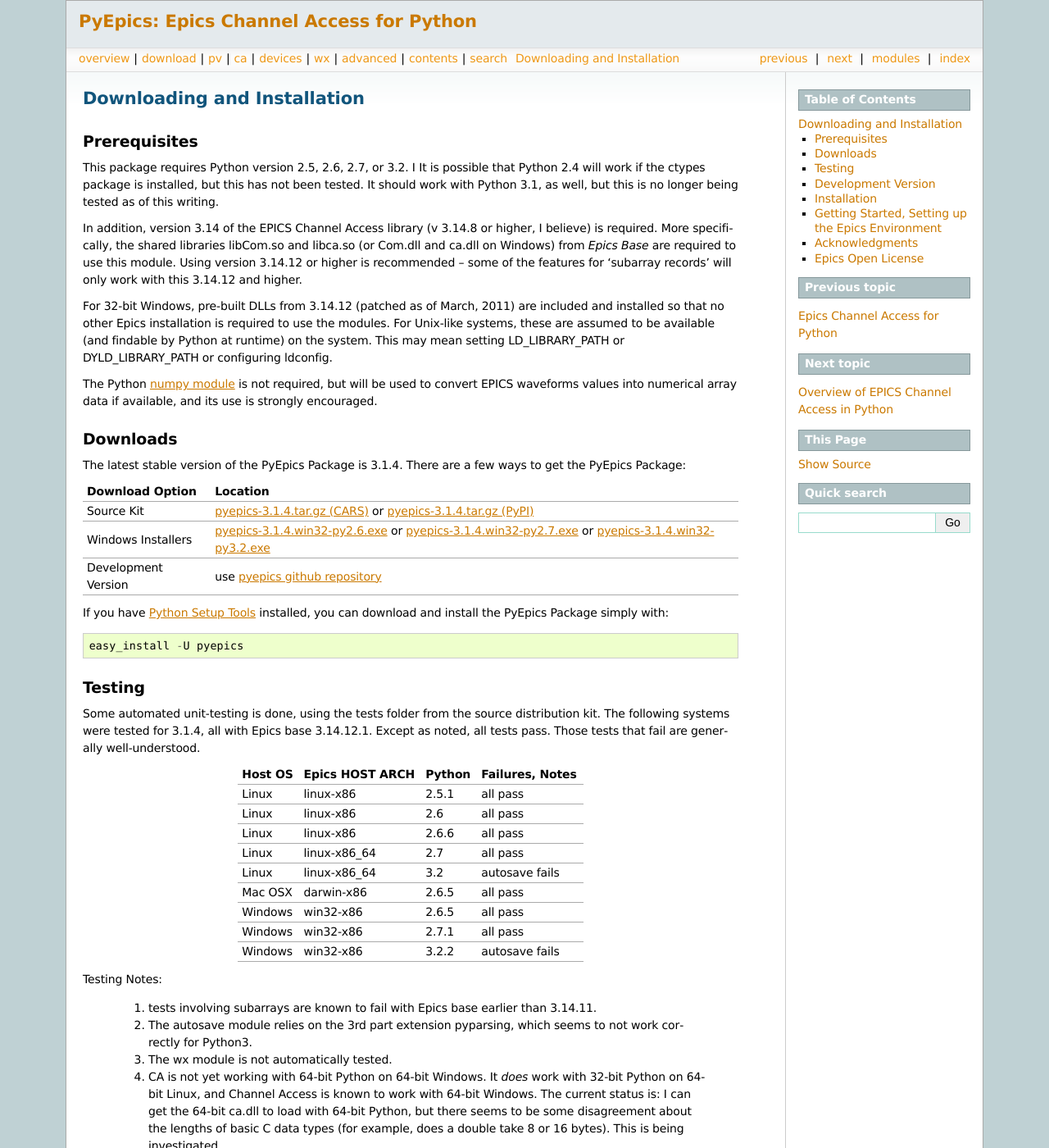
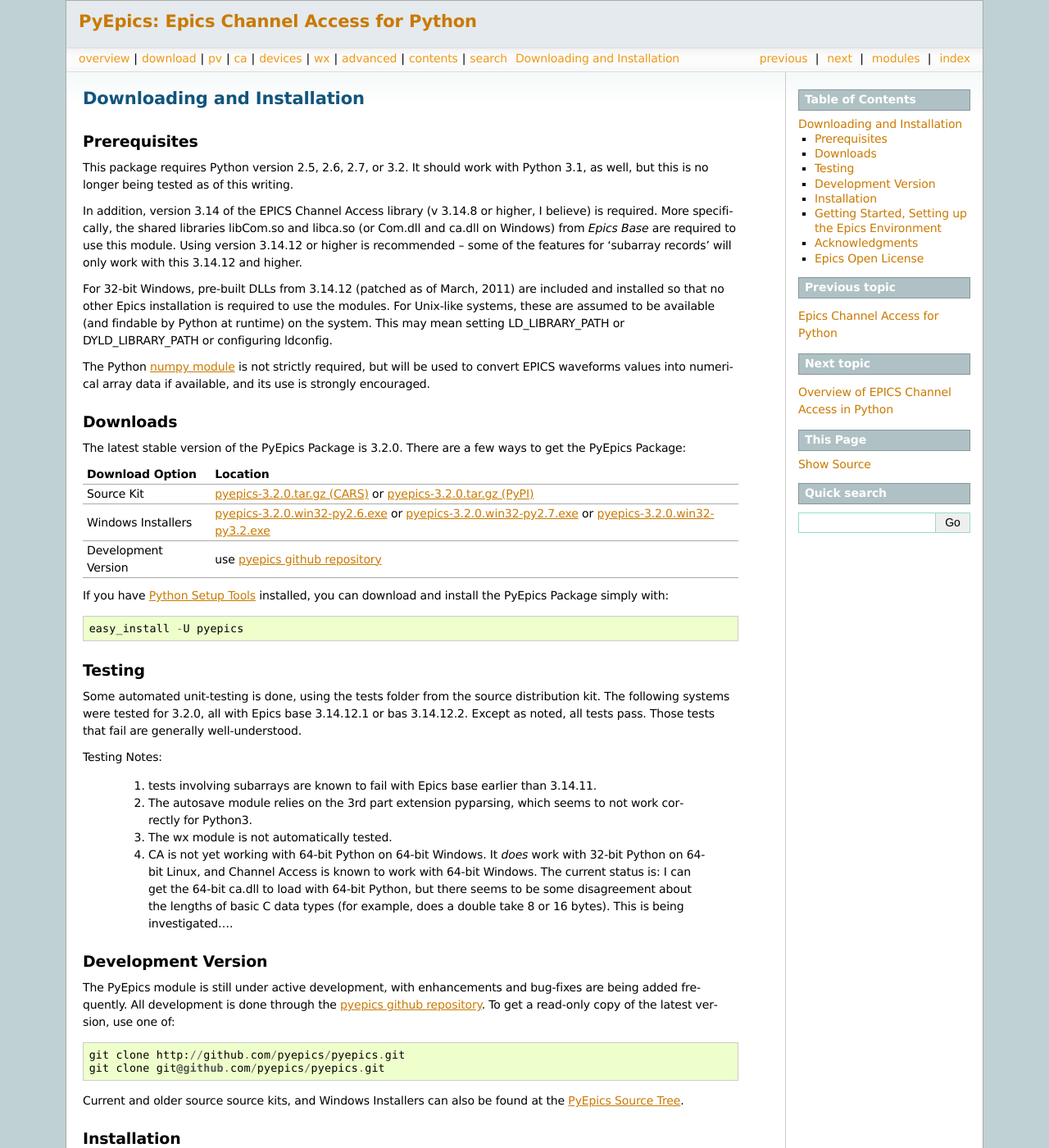
Before and after one commit to pyepics/pyepics, a Sphinx documentation site: the page built from doc/installation.rst, in a window 1280 px wide and 1400 px high. Shown: the whole window at 82% size. Built offline with Sphinx 7.4.7, drawn with Linux system fonts in a browser that asks for light colours; formulas are drawn with MathJax 3; pages that are not in the unit, such as notebooks, are missing from menus; the version number is read from the project's files by our own code.

```diff
--- a/doc/installation.rst
+++ b/doc/installation.rst
@@ -5,10 +5,9 @@ Downloading and Installation
 Prerequisites
 ~~~~~~~~~~~~~~~
 
-This package requires Python version 2.5, 2.6, 2.7, or 3.2.  I It is
-possible that Python 2.4 will work if the ctypes package is installed, but
-this has not been tested.  It should work with Python 3.1, as well, but
-this is no longer being tested as of this writing.
+This package requires Python version 2.5, 2.6, 2.7, or 3.2.  It should work
+with Python 3.1, as well, but this is no longer being tested as of this
+writing.
 
 In addition, version 3.14 of the EPICS Channel Access library (v 3.14.8 or
 higher, I believe) is required.  More specifically, the shared libraries
@@ -23,21 +22,21 @@ to use the modules.  For Unix-like systems, these are assumed to be
 available (and findable by Python at runtime) on the system. This may mean
 setting LD_LIBRARY_PATH or DYLD_LIBRARY_PATH or configuring ldconfig.
 
-The Python `numpy module <http://numpy.scipy.org/>`_ is not required, but
-will be used to convert EPICS waveforms values into numerical array data if
-available, and its use is strongly encouraged.
+The Python `numpy module <http://numpy.scipy.org/>`_ is not strictly
+required, but will be used to convert EPICS waveforms values into numerical
+array data if available, and its use is strongly encouraged.
 
 Downloads
 ~~~~~~~~~~~~~
 
-The latest stable version of the PyEpics Package is 3.1.4.  There are
+The latest stable version of the PyEpics Package is 3.2.0.  There are
 a few ways to get the PyEpics Package:
 
-.. _pyepics-3.1.4.tar.gz (CARS):   http://cars9.uchicago.edu/software/python/pyepics3/src/pyepics-3.1.4.tar.gz
-.. _pyepics-3.1.4.tar.gz (PyPI):   http://pypi.python.org/packages/source/p/pyepics/pyepics-3.1.4.tar.gz
-.. _pyepics-3.1.4.win32-py2.6.exe: http://cars9.uchicago.edu/software/python/pyepics3/src/pyepics-3.1.4.win32-py2.6.exe
-.. _pyepics-3.1.4.win32-py2.7.exe: http://cars9.uchicago.edu/software/python/pyepics3/src/pyepics-3.1.4.win32-py2.7.exe
-.. _pyepics-3.1.4.win32-py3.2.exe: http://cars9.uchicago.edu/software/python/pyepics3/src/pyepics-3.1.4.win32-py3.2.exe
+.. _pyepics-3.2.0.tar.gz (CARS):   http://cars9.uchicago.edu/software/python/pyepics3/src/pyepics-3.2.0.tar.gz
+.. _pyepics-3.2.0.tar.gz (PyPI):   http://pypi.python.org/packages/source/p/pyepics/pyepics-3.2.0.tar.gz
+.. _pyepics-3.2.0.win32-py2.6.exe: http://cars9.uchicago.edu/software/python/pyepics3/src/pyepics-3.2.0.win32-py2.6.exe
+.. _pyepics-3.2.0.win32-py2.7.exe: http://cars9.uchicago.edu/software/python/pyepics3/src/pyepics-3.2.0.win32-py2.7.exe
+.. _pyepics-3.2.0.win32-py3.2.exe: http://cars9.uchicago.edu/software/python/pyepics3/src/pyepics-3.2.0.win32-py3.2.exe
 .. _pyepics github repository:    http://github.com/pyepics/pyepics
 .. _PyEpics Source Tree:          http://cars9.uchicago.edu/software/python/pyepics3/src
 .. _PyPi Epics Entry:             http://pypi.python.org/pypi/pyepics/
@@ -46,12 +45,12 @@ a few ways to get the PyEpics Package:
 +---------------------------+------------------------------------------+
 |  Download Option          |  Location                                |
 +===========================+==========================================+
-|  Source Kit               |  `pyepics-3.1.4.tar.gz (CARS)`_  or      |
-|                           |  `pyepics-3.1.4.tar.gz (PyPI)`_          |
+|  Source Kit               |  `pyepics-3.2.0.tar.gz (CARS)`_  or      |
+|                           |  `pyepics-3.2.0.tar.gz (PyPI)`_          |
 +---------------------------+------------------------------------------+
-|  Windows Installers       |  `pyepics-3.1.4.win32-py2.6.exe`_  or    |
-|                           |  `pyepics-3.1.4.win32-py2.7.exe`_  or    |
-|                           |  `pyepics-3.1.4.win32-py3.2.exe`_        |
+|  Windows Installers       |  `pyepics-3.2.0.win32-py2.6.exe`_  or    |
+|                           |  `pyepics-3.2.0.win32-py2.7.exe`_  or    |
+|                           |  `pyepics-3.2.0.win32-py3.2.exe`_        |
 +---------------------------+------------------------------------------+
 |  Development Version      |  use `pyepics github repository`_        |
 +---------------------------+------------------------------------------+
@@ -66,28 +65,28 @@ Testing
 ~~~~~~~~~~~~~
 
 Some automated unit-testing is done, using the tests folder from the source
-distribution kit.  The following systems were tested for 3.1.4, all with
-Epics base 3.14.12.1.  Except as noted, all tests pass.  Those tests that
-fail are generally well-understood.
+distribution kit.  The following systems were tested for 3.2.0, all with
+Epics base 3.14.12.1 or bas 3.14.12.2.  Except as noted, all tests pass.
+Those tests that fail are generally well-understood.
 
 +-----------+-----------------+------------+-----------------------+
 |  Host OS  | Epics HOST ARCH |  Python    |  Failures, Notes      |
 +===========+=================+============+=======================+
-| Linux     |  linux-x86      |  2.5.1     |   all pass            |
+| Linux     |  linux-x86      |  2.5.1     |   all pass            |?
 +-----------+-----------------+------------+-----------------------+
 | Linux     |  linux-x86      |  2.6       |   all pass            |
 +-----------+-----------------+------------+-----------------------+
-| Linux     |  linux-x86      |  2.6.6     |   all pass            |
+| Linux     |  linux-x86      |  2.7.1     |   all pass            |
 +-----------+-----------------+------------+-----------------------+
-| Linux     |  linux-x86_64   |  2.7       |   all pass            |
+| Linux     |  linux-x86_64   |  2.7.1     |   all pass            |
 +-----------+-----------------+------------+-----------------------+
 | Linux     |  linux-x86_64   |  3.2       |   autosave fails      |
 +-----------+-----------------+------------+-----------------------+
 | Mac OSX   |  darwin-x86     |  2.6.5     |   all pass            |
 +-----------+-----------------+------------+-----------------------+
-| Windows   |  win32-x86      |  2.6.5     |   all pass            |
+| Windows   |  win32-x86      |  2.6.6     |   all pass            |
 +-----------+-----------------+------------+-----------------------+
-| Windows   |  win32-x86      |  2.7.1     |   all pass            |
+| Windows   |  win32-x86      |  2.7.2     |   all pass            |
 +-----------+-----------------+------------+-----------------------+
 | Windows   |  win32-x86      |  3.2.2     |   autosave fails      |
 +-----------+-----------------+------------+-----------------------+
```
Also changed, not shown: 1 other file.
